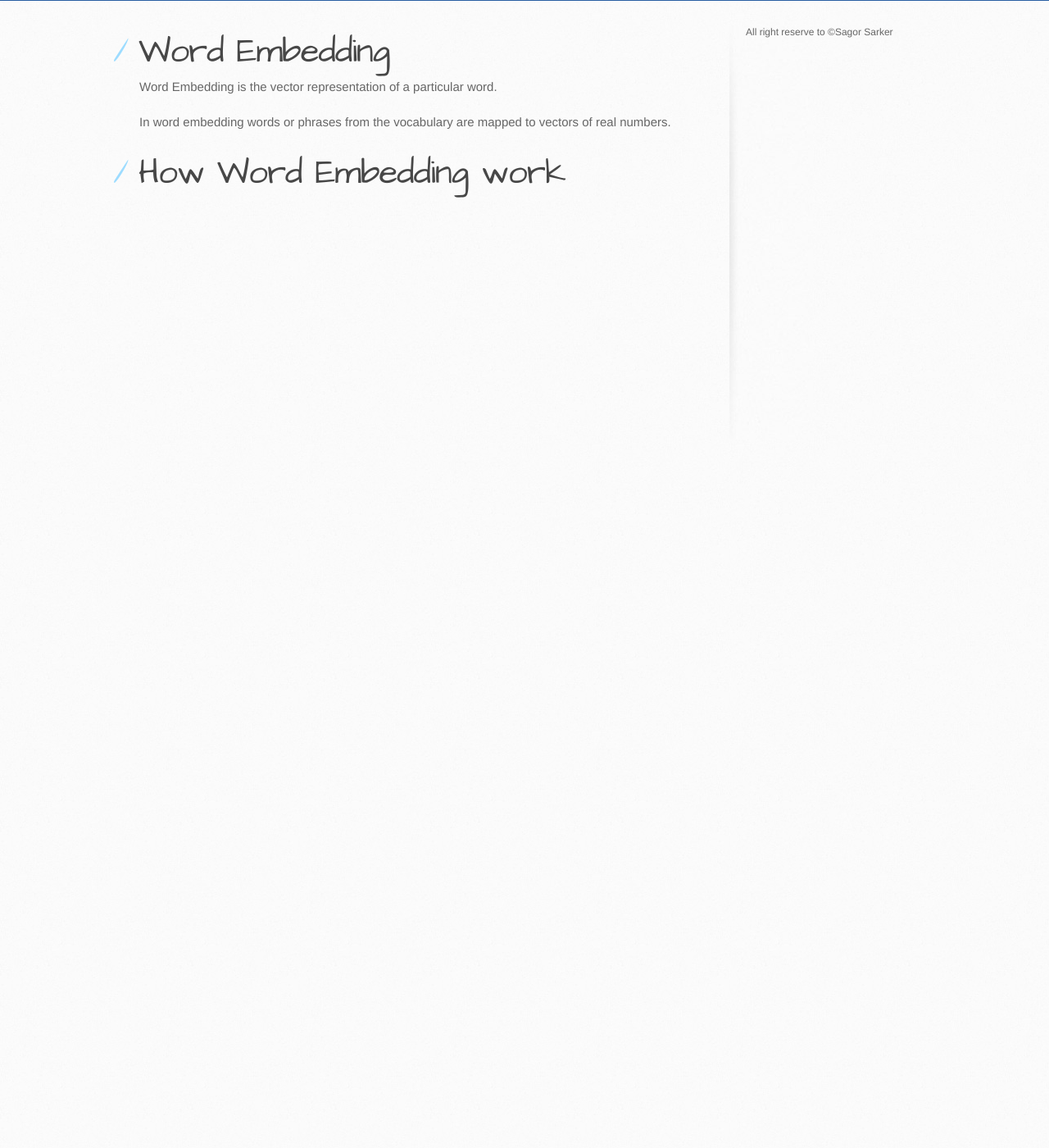
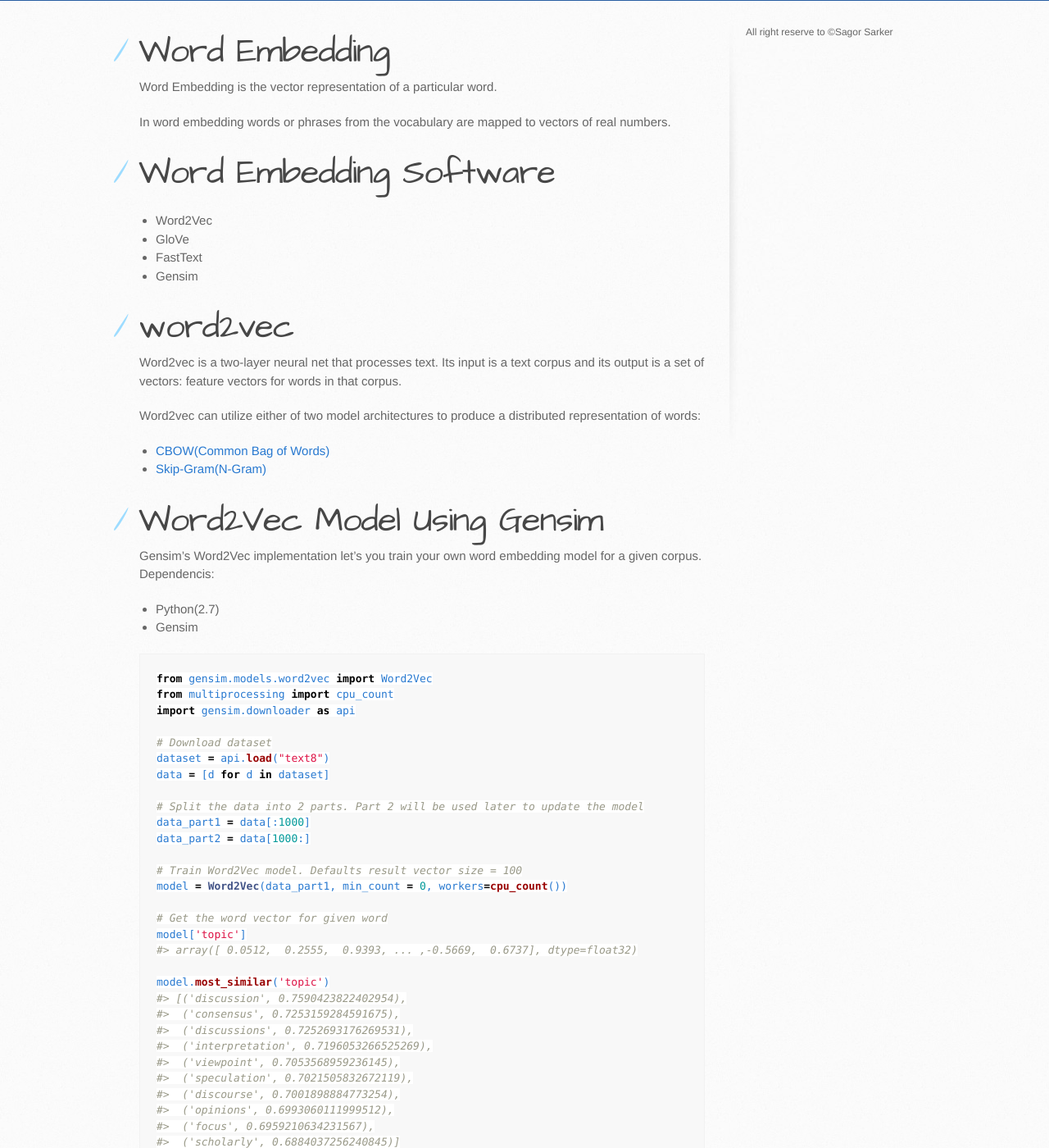
Before and after one commit to sagorbrur/sagorbrur.github.io, a Jekyll site: the page built from word-embedding.md, in a window 1280 px wide and 1400 px high, scrolled down 200 px. Shown: the whole window at 82% size. Built offline with Jekyll 4.4.1, drawn with Linux system fonts in a browser that asks for light colours; our own code applies the rules of GitHub Pages for plain Markdown files; before the commit the page ends 900 px from its top, so only the background shows below that; some of the changed text lies outside the part shown.

Commit message:
Update word-embedding.md

````diff
--- a/word-embedding.md
+++ b/word-embedding.md
@@ -3,4 +3,75 @@
 
 In word embedding words or phrases from the vocabulary are mapped to vectors of real numbers.
 
-# How Word Embedding work
+# Word Embedding Software
+* Word2Vec
+* GloVe
+* FastText
+* Gensim
+
+
+# word2vec
+
+Word2vec is a two-layer neural net that processes text. Its input is a text corpus and its output is a set of vectors: feature vectors for words in that corpus.
+
+Word2vec can utilize either of two model architectures to produce a distributed representation of words:
+
+* [CBOW(Common Bag of Words)](bow.md)
+* [Skip-Gram(N-Gram)](ngram.md)
+
+# Word2Vec Model Using Gensim
+
+Gensim’s Word2Vec implementation let’s you train your own word embedding model for a given corpus.
+Dependencis:
+
+* Python(2.7)
+* Gensim
+
+
+
+```python
+from gensim.models.word2vec import Word2Vec
+from multiprocessing import cpu_count
+import gensim.downloader as api
+
+# Download dataset
+dataset = api.load("text8")
+data = [d for d in dataset]
+
+# Split the data into 2 parts. Part 2 will be used later to update the model
+data_part1 = data[:1000]
+data_part2 = data[1000:]
+
+# Train Word2Vec model. Defaults result vector size = 100
+model = Word2Vec(data_part1, min_count = 0, workers=cpu_count())
+
+# Get the word vector for given word
+model['topic']
+#> array([ 0.0512,  0.2555,  0.9393, ... ,-0.5669,  0.6737], dtype=float32)
+
+model.most_similar('topic')
+#> [('discussion', 0.7590423822402954),
+#>  ('consensus', 0.7253159284591675),
+#>  ('discussions', 0.7252693176269531),
+#>  ('interpretation', 0.7196053266525269),
+#>  ('viewpoint', 0.7053568959236145),
+#>  ('speculation', 0.7021505832672119),
+#>  ('discourse', 0.7001898884773254),
+#>  ('opinions', 0.6993060111999512),
+#>  ('focus', 0.6959210634231567),
+#>  ('scholarly', 0.6884037256240845)]
+
+# Save and Load Model
+model.save('newmodel')
+model = Word2Vec.load('newmodel')
+```
+
+
+We have trained and saved a Word2Vec model for our document. However, when a new dataset comes, you want to update the model so as to account for new words.
+
+## References
+1. [https://en.wikipedia.org/wiki/Word_embedding](https://en.wikipedia.org/wiki/Word_embedding)
+2. [https://en.wikipedia.org/wiki/Word2vec](https://en.wikipedia.org/wiki/Word2vec)
+3. [https://skymind.ai/wiki/word2vec](https://skymind.ai/wiki/word2vec)
+4. [https://towardsdatascience.com/introduction-to-word-embedding-and-word2vec-652d0c2060fa](https://towardsdatascience.com/introduction-to-word-embedding-and-word2vec-652d0c2060fa)
+5. [https://www.machinelearningplus.com/nlp/gensim-tutorial/](https://www.machinelearningplus.com/nlp/gensim-tutorial/)
````
